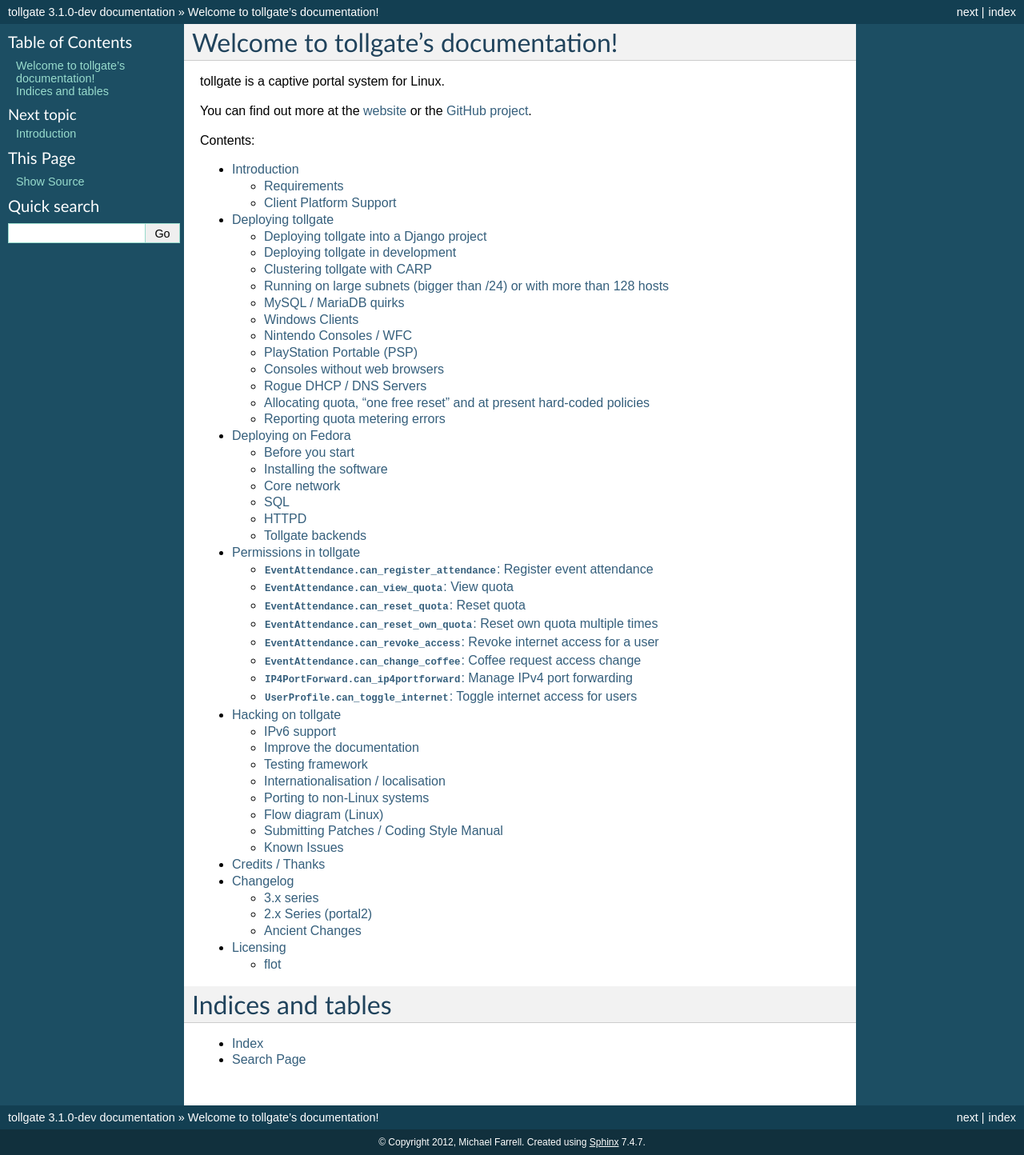
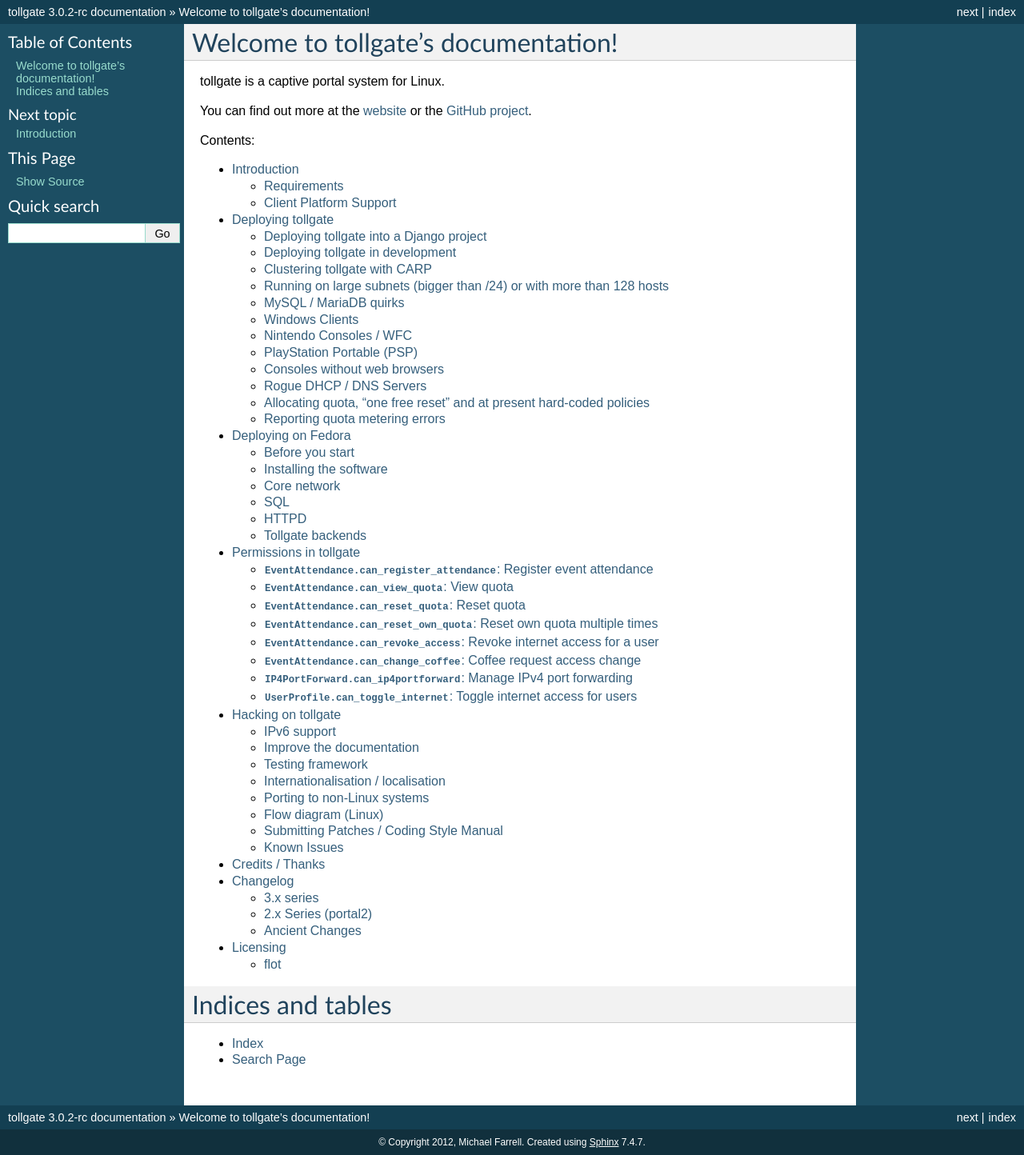
Before and after one commit to micolous/tollgate, a Sphinx documentation site: the page built from docs/index.rst, in a window 1280 px wide. Shown: the whole page at 80% size. Built offline with Sphinx 7.4.7, drawn with Linux system fonts in a browser that asks for light colours.

Commit message:
Bump version numbers to 3.0.2-rc while we stabilise this branch

```diff
--- a/docs/conf.py
+++ b/docs/conf.py
@@ -50,7 +50,7 @@
 # The short X.Y version.
 version = '3.0'
 # The full version, including alpha/beta/rc tags.
-release = '3.1.0-dev'
+release = '3.0.2-rc'
 
 # The language for content autogenerated by Sphinx. Refer to documentation
 # for a list of supported languages.
--- a/setup.py
+++ b/setup.py
@@ -4,7 +4,7 @@
 
 setup(
 	name="tollgate",
-	version="3.1.0-dev",
+	version="3.0.2-rc",
 	description="Python/Django-based captive portal for LAN parties.",
 	author="Michael Farrell",
 	author_email="micolous@gmail.com",
--- a/tollgate/__init__.py
+++ b/tollgate/__init__.py
@@ -1 +1 @@
-__version__ = '3.1.0-dev'
+__version__ = '3.0.2-rc'
```
Also changed, not shown: README.md (+1 -1 lines).
